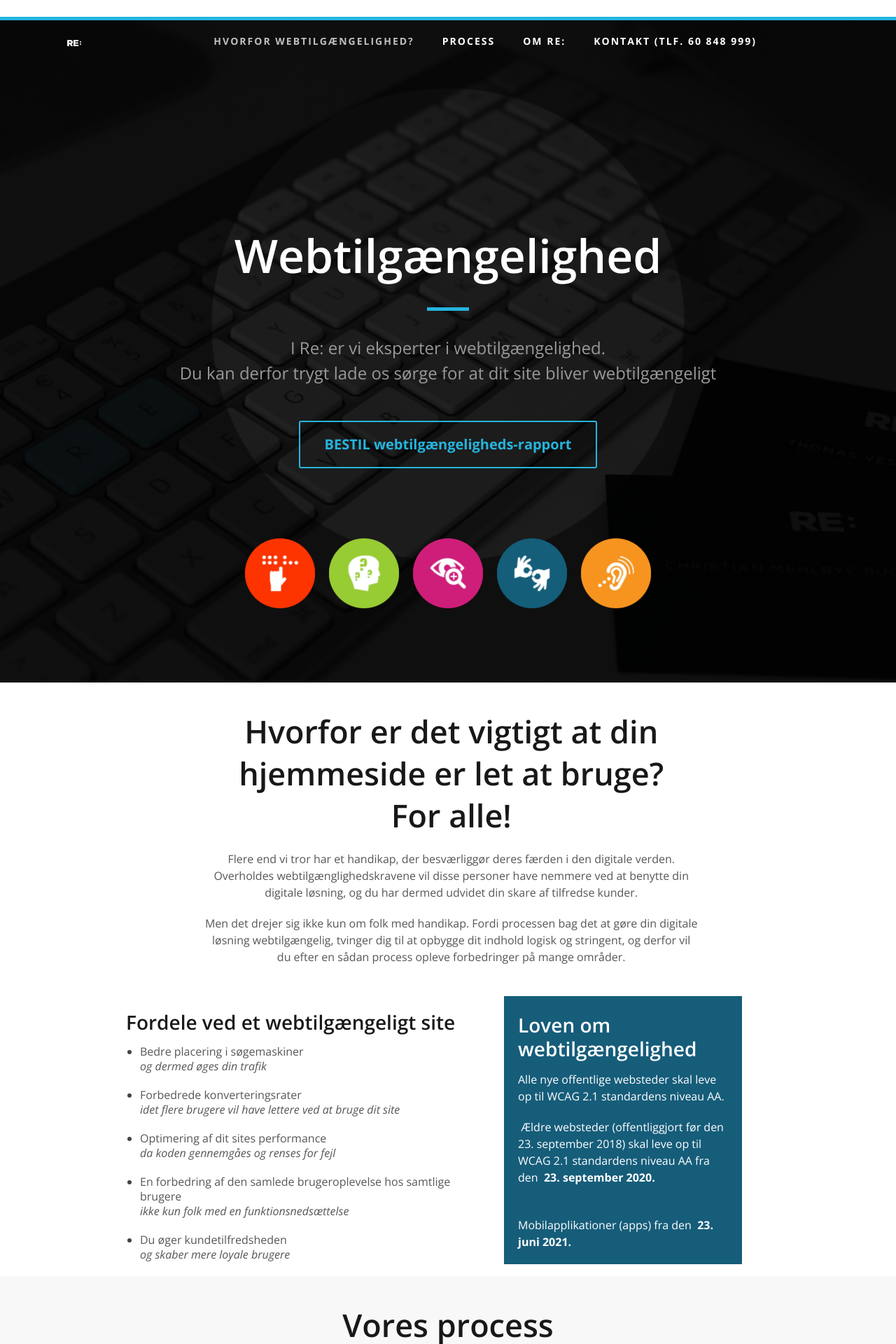
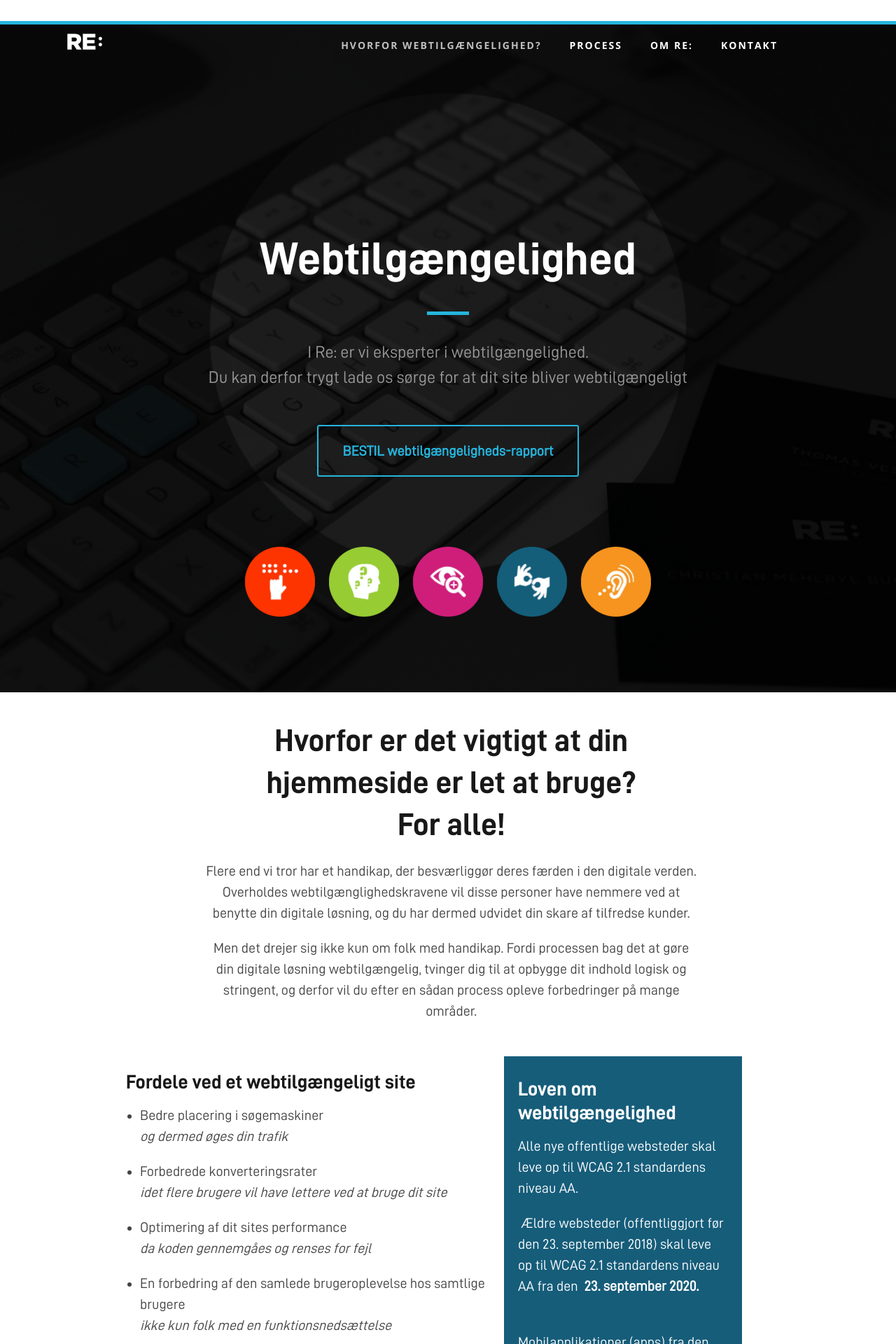
Before and after one commit to re-cph/recph-net, a Jekyll site: the page webtilgængelighed/index.html, which Jekyll copies as it is, in a window 1280 px wide. Shown: the top 1920 px of the page at 70% size. Built offline with Jekyll 4.4.1, drawn with Linux system fonts in a browser that asks for light colours; comment, search, counter and statistics services are not loaded; some of the changed text lies outside the part shown.

Commit message:
Tilpasning af siden webtilgængelighed til nyt design
Font, footer og GTA

```diff
--- a/_includes/footer.html
+++ b/_includes/footer.html
@@ -3,11 +3,11 @@
      <ul class="footer-icon">
           <li><a href="https://www.linkedin.com/company/recph"><i class="fa fa-linkedin"></i></a>
           <li><a href="https://www.facebook.com/recph"><i class="fa fa-facebook"></i></a></li>
-<!--             <li><a href="#"><i class="fa fa-vk"></i></a></li>
+<!--      <li><a href="#"><i class="fa fa-vk"></i></a></li>
           <li><a href="#"><i class="fa fa-pinterest"></i></a></li> -->
           <li><a href="https://twitter.com/recph"><i class="fa fa-twitter"></i></a></li>
           </li>
-<!--             <li><a href="#"><i class="fa fa-youtube"></i></a></li>
+<!--      <li><a href="#"><i class="fa fa-youtube"></i></a></li>
           <li><a href="#"><i class="fa fa-google-plus"></i></a></li>
           <li><a href="#"><i class="fa fa-xing"></i></a></li>
           <li><a href="#"><i class="fa fa-dribbble"></i></a></li> -->
--- a/webtilgængelighed/index.html
+++ b/webtilgængelighed/index.html
@@ -29,7 +29,6 @@
   <link href="../css/style.css" rel="stylesheet">
   <link href="https://www.re-cph.com/css/recph.css" rel="stylesheet">
 
-  <link href='https://fonts.googleapis.com/css?family=Raleway:200' rel='stylesheet' type='text/css'>
   <link href='https://fonts.googleapis.com/css?family=Open+Sans:400,300,300italic,400italic,700,700italic,600italic,600&amp;subset=latin,greek-ext,cyrillic-ext,greek,vietnamese,cyrillic' rel='stylesheet' type='text/css'>
 
   <meta property="og:url" content="https://www.re-cph.com/webtilgængelighed" />
@@ -109,7 +108,7 @@
                         <li><a class="scroll" href="#why">Hvorfor webtilgængelighed?</a></li>
                         <li><a class="scroll" href="#pro">Process</a></li>
                         <li><a href="https://www.re-cph.com">Om RE:</a></li>
-                        <li><a class="scroll" href="#contact">Kontakt (tlf. 60 848 999)</a></li>
+                        <li><a class="scroll" href="#contact">Kontakt</a></li>
                     </ul>
                 </div><!--/.menu-box-->
                 <div class="box-mobile hidden-lg hidden-md">
@@ -294,10 +293,6 @@
            <h2>Vi har arbejdet med</h2>
            <p>nogen af de bedste kunder der findes</p>
 
-           <!--
-           <div class="text_logos">SOME OF THE WORLD'S MOST RESPECTED COMPANIES TRUST FLATPACK</div>
-           -->
-
            <div class="">
                <div class="four columns column alpha">
                   <img src="images/customers/coop.png" class="logo_width_60" alt="">
@@ -317,7 +312,6 @@
 	</div><!-- container -->
 </div>
 </div>
-
 
 <!-- Part 4: #Testimonials   -->
 
@@ -386,17 +380,14 @@
             </p>
             <h2>Kontakt os</h2>
 
-            <div class="four columns sm-hide">&nbsp;</div>
-            <div class="four columns">
-              <div class="second_link">
-                  <span class="get_2_btn"><a class="slow_fade" href="mailto:info@re-cph.com">Send en email</a></span>
-              </div>
+            <div class="second_link">
+              <span class="get_2_btn"><a class="slow_fade" href="/#contact">Kontakt os her</a></span>
             </div>
-            <div class="four columns">
+            <!-- <div class="four columns">
              <div class="second_link">
                 <span class="get_2_btn"><a class="slow_fade" href="tel:+4560848999">Ring 60848999</a></span>
               </div>
-            </div>
+            </div> -->
           <div class="four columns sm-hide">&nbsp;</div>
 
 	    </div>
@@ -409,10 +400,16 @@
 </div>
 </div>
 
-
-
 <footer id="footer" class="content black-bg">
   <div class="container align-center">
+
+<!--      <ul class="footer-icon">
+          <li><a href="https://www.linkedin.com/company/recph"><i class="fa fa-linkedin"></i></a>
+          <li><a href="https://www.facebook.com/recph"><i class="fa fa-facebook"></i></a></li>
+          <li><a href="https://twitter.com/recph"><i class="fa fa-twitter"></i></a></li>
+          </li>
+      </ul> -->
+
       <div class="spacing40"></div>
       <p>Re: ApS, Flæsketorvet 26-28 (1. sal), 1711 København V. - Tlf. 60 848 999 - CVR:  30 20 57 31</p>
 
@@ -421,14 +418,12 @@
       </p>
 
       <div class="spacing20"></div>
-      <a href="https://www.ingenco2.dk/crt/dispcust/c/1201/l/2"><img width="90px" src="../images/co2neutralt.png" alt="CO2 neutralt website" />
-      </a>
+      <a href="https://www.ingenco2.dk/crt/dispcust/c/1201/l/2"><img width="90px" src="../images/co2neutralt.png" alt="CO2 neutralt website" /> </a>
+
       <div class="spacing40"></div>
       <navigation>
-        <ul class="footer-navigation">
-          <li><a href="/" style="color:#888;text-transform:uppercase;">Om RE:</a></li>
-          <li><a href="/webtilgængelighed" style="color:#888;text-transform:uppercase;">Webtilgængelighed</a></li>
-        </ul>
+        <a href="/">Start</a>
+        <a href="/webtilgængelighed">Webtilgængelighed</a>
       </navigation>
     </div><!--/.container-->
 </footer><!--/footer-->
--- a/webtilgængelighed/stylesheets/base.css
+++ b/webtilgængelighed/stylesheets/base.css
@@ -22,6 +22,34 @@
 /* #Reset & Basics (Inspired by E. Meyers)
 ================================================== */
 	@import "http://fonts.googleapis.com/css?family=Open+Sans:400,500italic,700,400";
+
+/* ------------------------------------------------------------------------------------ */
+/*  RE stuff                                                                            */
+/* ------------------------------------------------------------------------------------ */
+
+@font-face {
+  font-family: ddin;
+  src: url(/fonts/D-DIN.woff);
+}
+@font-face {
+  font-family: ddin-bold;
+  src: url(/fonts/D-DIN-Bold.woff);
+  font-weight: bold;
+}
+@font-face {
+  font-family: ddin-italic;
+  src: url(/fonts/D-DIN-Italic.woff);
+  font-weight: italic;
+}
+
+.logo {
+	width:80px;
+}
+/* ------------------------------------------------------------------------------------ */
+/*  RE stuff END                                                                            */
+/* ------------------------------------------------------------------------------------ */
+
+
 	html, body, div, span, applet, object, iframe, h1, h2, h3, h4, h5, h6, p, blockquote, pre, a, abbr, acronym, address, big, cite, code, del, dfn, em, img, ins, kbd, q, s, samp, small, strike, strong, sub, sup, tt, var, b, u, i, center, dl, dt, dd, ol, ul, li, fieldset, form, label, legend, table, caption, tbody, tfoot, thead, tr, th, td, article, aside, canvas, details, embed, figure, figcaption, footer, header, hgroup, menu, nav, output, ruby, section, summary, time, mark, audio, video {
 		margin: 0;
 		padding: 0;
@@ -50,9 +78,10 @@
 ================================================== */
 	body{
 		background: #fff;
-		font-size: 16px;line-height: 24px;
-		font-family: 'Open Sans',sans-serif !important;
-		color: #444;
+		font-size: 20px;line-height: 30px;
+		font-family: ddin;
+/*		font-family: 'Open Sans',sans-serif !important;
+*/		color: #444;
 		-webkit-font-smoothing: antialiased; /* Fix for webkit rendering */
 		-webkit-text-size-adjust: 100%;
  	}
@@ -62,8 +91,8 @@
 /* #Typography
 ================================================== */
 	h1, h2, h3, h4, h5, h6 {
-		color: #181818;
-		font-weight: normal; }
+		font-family: ddin-bold;
+		color: #181818; }
 	h1 a, h2 a, h3 a, h4 a, h5 a, h6 a { font-weight: inherit; }
 	h1 { font-size: 46px; line-height: 50px; margin-bottom: 14px;}
 	h2 { font-size: 35px; line-height: 40px; margin-bottom: 10px; }
@@ -111,9 +140,9 @@
 	ol ol, ol ul { margin: 4px 0 5px 30px; font-size: 90%;  }
 	ul ul li, ul ol li,
 	ol ol li, ol ul li { margin-bottom: 6px; }
-	li { line-height: 18px; margin-bottom: 12px; }
-	ul.large li { line-height: 21px; }
-	li p { line-height: 21px; }
+	li { margin-bottom: 12px; }
+	ul.large li {}
+	li p {}
 
 /* #Images
 ================================================== */
```
Also changed, not shown: webtilgængelighed/stylesheets/landings.css.
